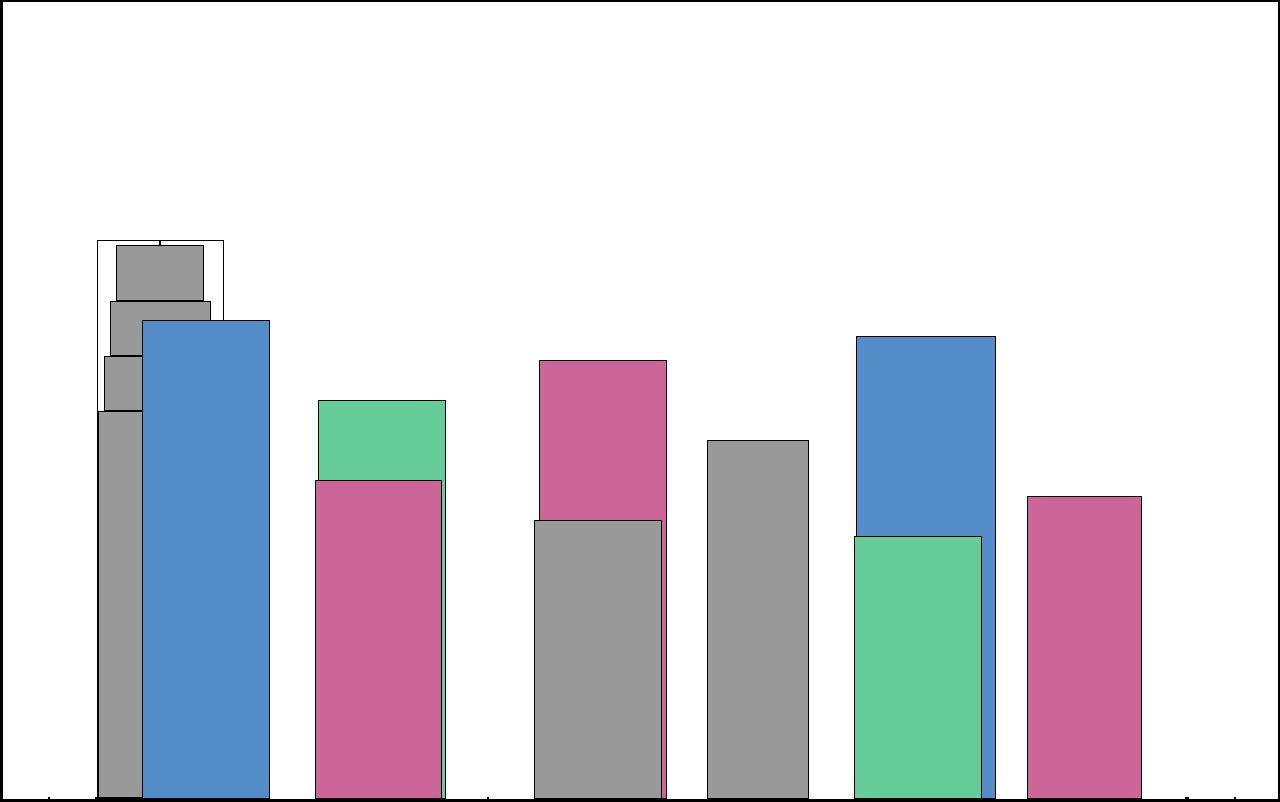
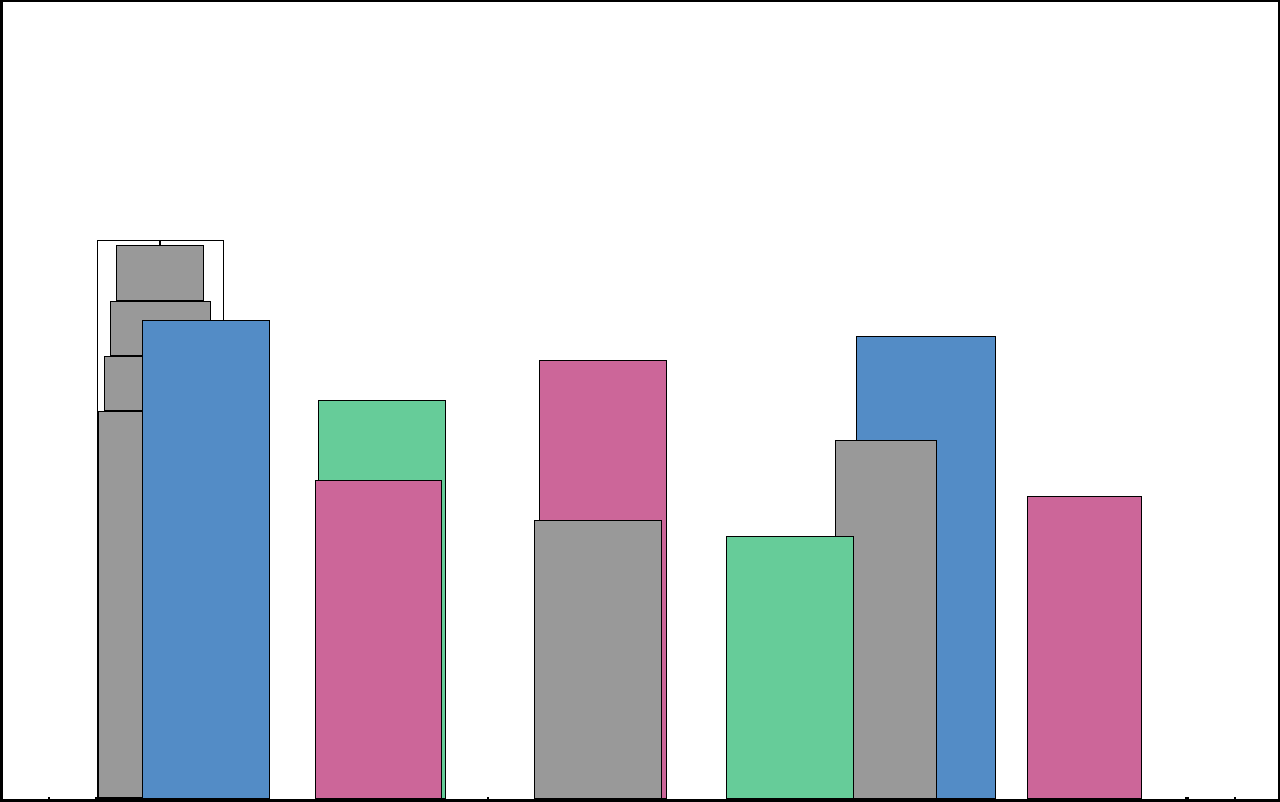
Before and after one commit to manup-tm/Learning-with-Adam-Uncle, a plain HTML site: page CSS/CitySkyline/index.html in a window 1280 px wide. Drawn offline with Linux system fonts and the light colour scheme.

```diff
--- a/CSS/CitySkyline/styles.css
+++ b/CSS/CitySkyline/styles.css
@@ -25,6 +25,7 @@
   position: absolute;
   top: 0;
 }
+/* BACKGROUND BUILDINGS - "bb" stands for "background building" */
 .bb1 {
   width: 10%;
   height: 70%;
@@ -70,6 +71,7 @@
   height: 58%;
   background-color: var(--building-color4);
 }
+/* FOREGROUND BUILDINGS - "fb" stands for "foreground building" */
 .fb1 {
   width: 10%;
   height: 60%;
@@ -89,11 +91,15 @@
   width: 8%;
   height: 45%;
   background-color: var(--building-color1);
+  position: relative;
+  left: 10%;
 }
 .fb5 {
   width: 10%;
   height: 33%;
   background-color: var(--building-color2);
+  position: relative;
+  right: 10%;
 }
 .fb6 {
   width: 9%;
```
